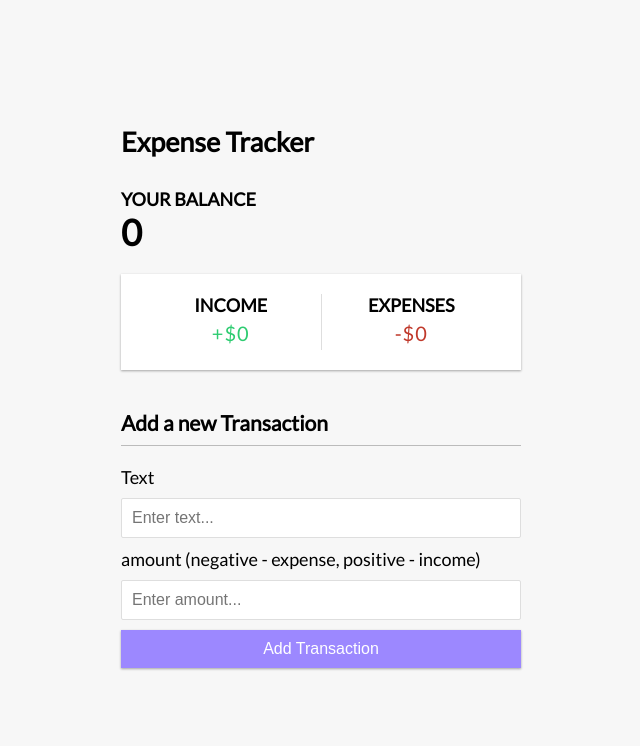
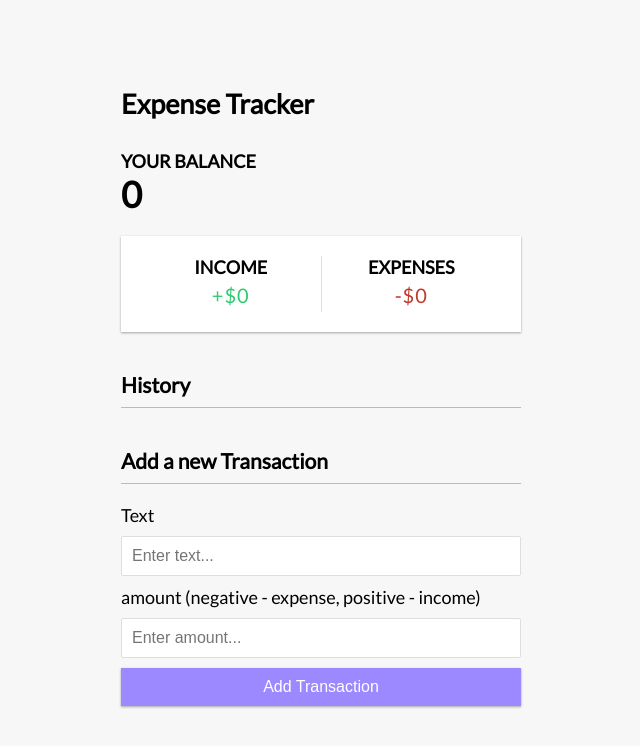
Before and after one commit to Victor25Ortiz/expense-tracker2024, a Vue app: page / in a window 1280 px wide. Shown: the top 746 px of the page, without its empty margins (319-959 px from the left). Built offline with nearby package versions, Linux system fonts and the light colour scheme.

Commit message:
Delete function is working

```diff
--- a/src/App.vue
+++ b/src/App.vue
@@ -3,6 +3,7 @@
   import Balance from './components/Balance.vue';
   import IncomeExpenses from './components/IncomeExpenses.vue';
   import AddTransaction from './components/AddTransaction.vue';
+  import TransactionList from './components/TransactionList.vue';
   import {ref, computed} from 'vue'
 
 const transactions = ref([])
@@ -54,6 +55,11 @@ const generateUniqueId = () => {
   return Math.floor(Math.random() * 10000000)
 }
 
+//delete transaction
+const handleTransactionDeleted = (id) => {
+  transactions.value = transactions.value.filter((transaction) => transaction.id !== id)
+}
+
 </script>
 
 <template>
@@ -61,6 +67,7 @@ const generateUniqueId = () => {
   <div class="container">
     <Balance :total="total"></Balance>
     <IncomeExpenses :income="income" :expense="expense"></IncomeExpenses>
+    <TransactionList :transactions="transactions" @transactionDeleted="handleTransactionDeleted"></TransactionList>
     <AddTransaction @transactionSubmitted="handleTransactionSubmitted"></AddTransaction>
     <!-- {{ transactions }}-->
   </div>
--- /dev/null
+++ b/src/components/TransactionList.vue
@@ -0,0 +1,28 @@
+<script setup>
+import { defineProps, defineEmits} from 'vue'
+
+const props = defineProps({
+    transactions: {
+        type: Array,
+        require: true,
+    }
+})
+
+const emit = defineEmits(['transactionDeleted'])
+
+const deleteTransaction = (id) => {
+    emit('transactionDeleted', id)
+}
+
+</script>
+
+<template>
+    <h3>History</h3>
+    <ul id="list" class="list">
+        <li v-for="transaction in transactions" v-bind:key="transaction.id" v-bind:class="transaction.amount < 0? 'minus' : 'plus'">
+         {{ transaction.text }} <span>$ {{ transaction.amount }}</span>
+         <button @click="deleteTransaction(transaction.id)" class="delete-btn"></button>
+
+    </li>
+    </ul>
+</template>
```
